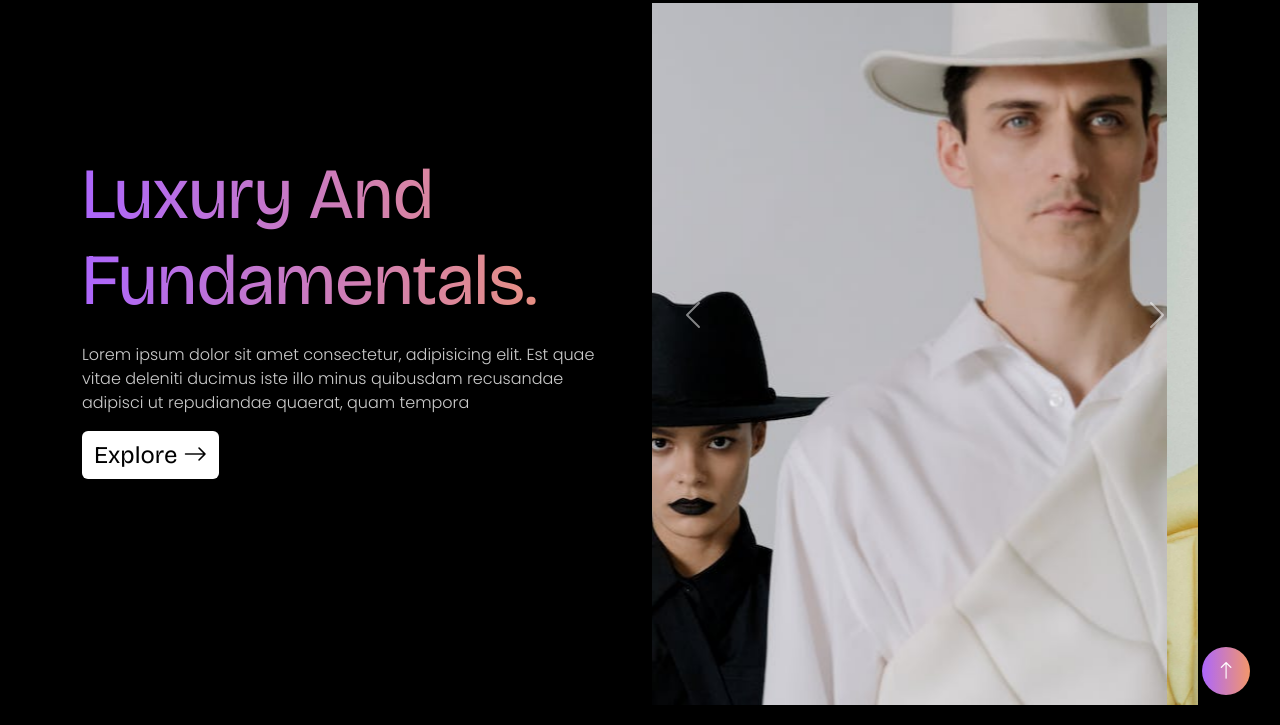
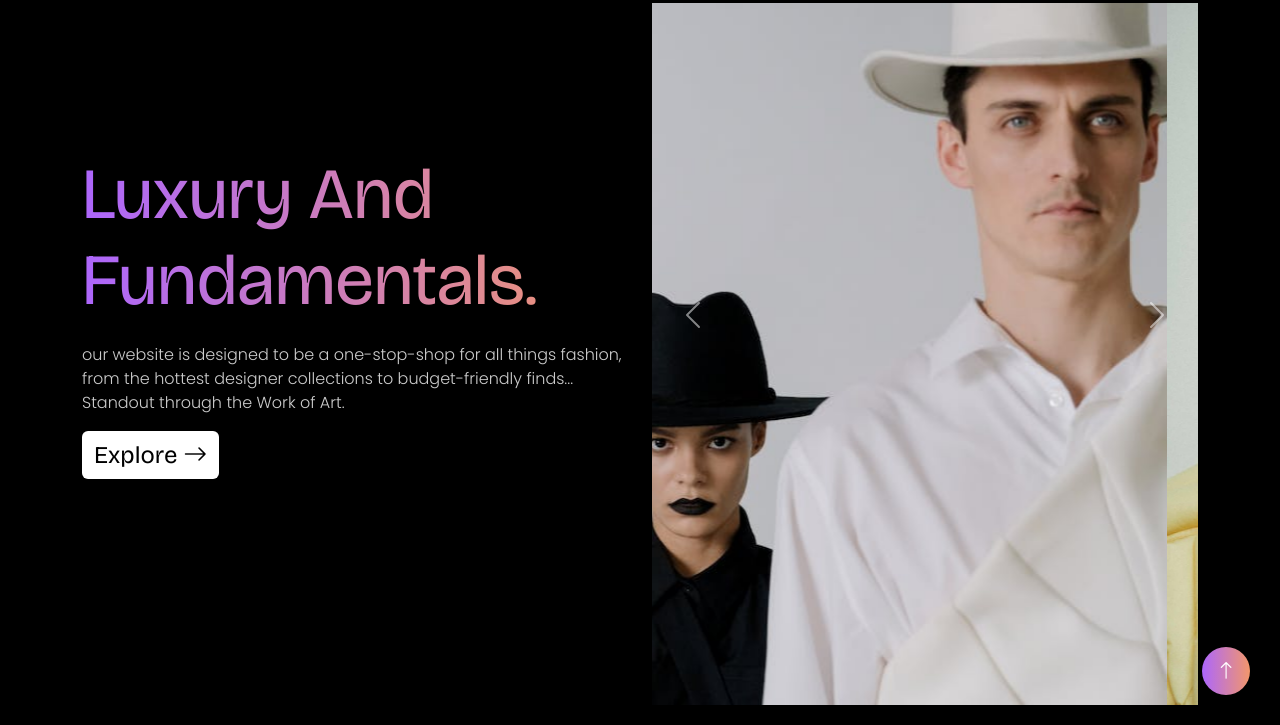
Before and after one commit to Codehack-01/guccy-project, a website: page index.html in a window 1280 px wide. Shown: the part 75-800 px from the top of the page. Drawn offline with nearby package versions, Linux system fonts and the light colour scheme.

Commit message:
source code

```diff
--- a/index.html
+++ b/index.html
@@ -117,11 +117,11 @@
         <div class="row d-flex align-items-center justify-content-center">
           <div class="col-md-6 intros">
             <h1 class="display-2">
-              <span class="display-2--intro"> Luxury and Fundamentals. </span>
+              <span class="display-2--intro"> Luxury And Fundamentals. </span>
               <span class="display-2--description lh-base">
-                Lorem ipsum dolor sit amet consectetur, adipisicing elit. Est
-                quae vitae deleniti ducimus iste illo minus quibusdam recusandae
-                adipisci ut repudiandae quaerat, quam tempora
+                our website is designed to be a one-stop-shop for all things fashion,
+                from the hottest designer collections to budget-friendly finds...
+                <br>Standout through the Work of Art.
               </span>
             </h1>
             <button type="button" class="btn btn-secondary btn-2b fs-4">
```
